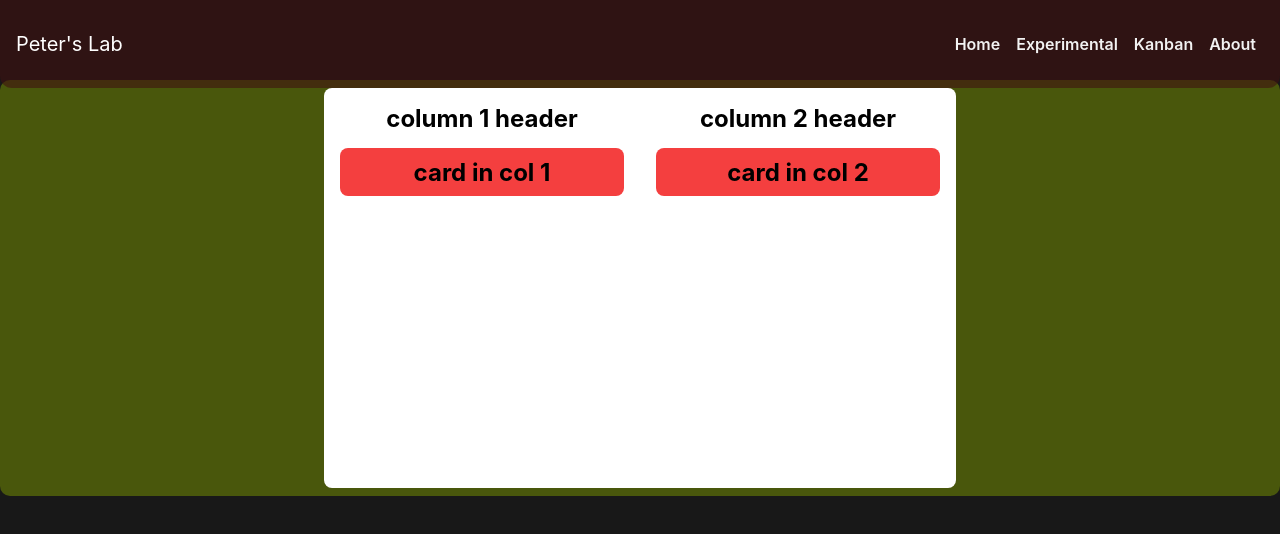
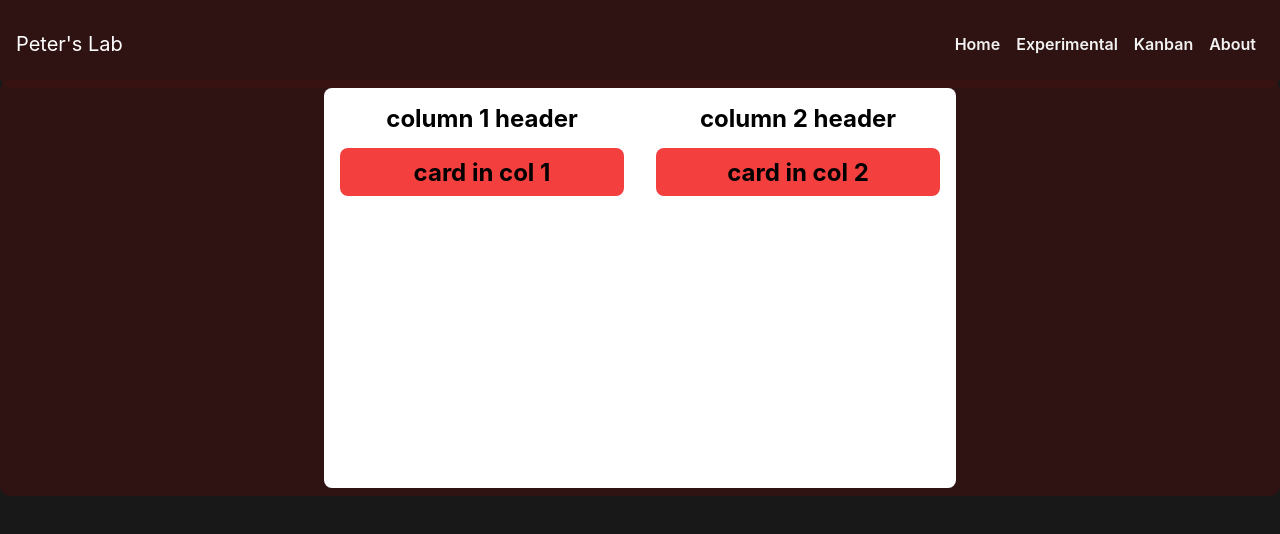
Before and after one commit to Peter-Mascherin/peters-lab, a React (Create React App) app: page /kanban in a window 1280 px wide. Shown: the top 534 px of the page. Built offline with nearby package versions, Linux system fonts and the light colour scheme.

Commit message:
changed colour to confirm commit and push works

```diff
--- a/src/Kanban/Kanban.css
+++ b/src/Kanban/Kanban.css
@@ -3,7 +3,7 @@
   justify-content: center;
   align-items: center;
 
-  background-color: rgb(73, 87, 12);
+  background-color: rgba(65, 16, 16, 0.582);
   border-radius: 10px;
   color: white;
   width: 100vw;
```
Also changed, not shown: 1 other file (tests, documents, lock files or other folders).
